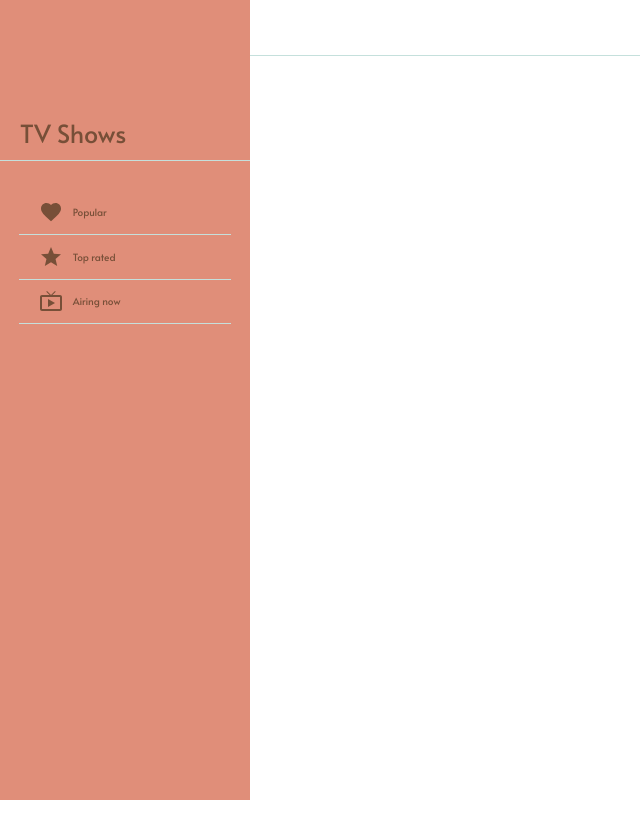
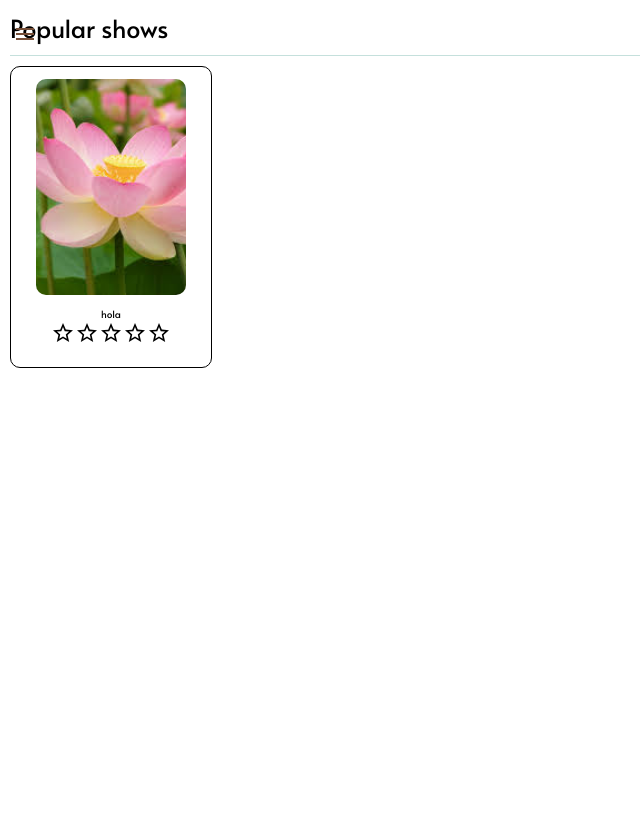
Before and after one commit to Yaremi18/tv-shows, a React (Create React App) app: page / in a window 1280 px wide. Shown: the whole page, without its empty margins (0-640 px from the left). Built offline with nearby package versions, Linux system fonts and the light colour scheme.

Commit message:
refactor: Animation on sideMenu when is opened or closed it

```diff
--- a/src/App.js
+++ /dev/null
@@ -1,15 +0,0 @@
-import React from 'react';
-import { BrowserRouter as Router } from 'react-router-dom';
-import Routes from './Routes';
-import SideMenu from './components/molecules/SideMenu';
-
-function App() {
-  return (
-    <Router>
-      <SideMenu />
-      <Routes />
-    </Router>
-  );
-};
-
-export default App;
--- a/src/components/molecules/SideMenu/index.js
+++ b/src/components/molecules/SideMenu/index.js
@@ -26,22 +26,12 @@ const menuOptions = [{
     icon: 'LiveTv',
 }];
 
-const SideMenu = () => {
+const SideMenu = ({ isOpen }) => {
 
     const { width: screenWidth } = useScreenSize()
 
-    console.log(sizes.mobileL, screenWidth)
-
-    const canFixed = screenWidth > sizes.tablet
-
-    console.log(canFixed)
-
-
-    const [isOpen, setIsOpen] = useState(true);
-    const [isFixed, setIsFixed] = useState(true);
-
-    return isOpen && (
-        <SideMenuWrapper isFixed={isFixed}>
+    return (
+        <SideMenuWrapper isOpen={isOpen}>
             <HeaderWrapper>
                 <Text type="header-1" color="primary">TV Shows</Text>
             </HeaderWrapper>
--- a/src/components/molecules/SideMenu/style.js
+++ b/src/components/molecules/SideMenu/style.js
@@ -20,16 +20,21 @@ export const SideMenuWrapper = styled.div`
     background: ${theme.colors.secondary};
 
     @media ${device.mobileS} {
-        width: ${({ isFixed }) => (isFixed ? width.colapsed.size1 : '50px'  )};
+        width: ${width.colapsed.size1};
     }
 
     @media ${device.mobileL} {
-        width: ${({ isFixed }) => (isFixed ? width.colapsed.size2 : '50px'  )};
+        width: ${width.colapsed.size2};
     }
 
     @media ${device.tablet} {
-        width: ${({ isFixed }) => (isFixed ? width.colapsed.size3 : '50px'  )};
+        width: ${width.colapsed.size3};
     }
+    z-index: 999;
+    transition: transform 0.4s ease-out;
+    ${({ isOpen }) => isOpen
+    ? ` transform: translateX(0);`
+    : ` transform: translateX(-100%);`}
 `;
 
 export const shareCss = css`
@@ -41,7 +46,6 @@ export const shareCss = css`
 export const HeaderWrapper = styled.div`
     display: flex;
     align-items: flex-end;
-    // justify-content: center;
     height: 20%;
     padding-left: 20px;
 `
--- /dev/null
+++ b/src/components/organisms/Main/index.js
@@ -0,0 +1,34 @@
+import React, { useState, useCallback } from 'react';
+import { BrowserRouter as Router } from 'react-router-dom';
+import Routes from '../../../Routes';
+import SideMenu from '../../molecules/SideMenu';
+import {
+  SideMenuToggle,
+  HeaderWrapper,
+  Backdrop,
+} from './style'
+import Icon from '../../atoms/Icon';
+
+function App() {
+  const [isOpen, setIsOpen] = useState(false)
+
+  const onSideMenuToggle = useCallback(() => (
+    setIsOpen(prev => !prev)
+  ), [])
+
+  return (
+    <Router>
+      <HeaderWrapper>
+        <SideMenuToggle onClick={onSideMenuToggle}>
+          <Icon color="primary" name="Menu" />
+        </SideMenuToggle>
+      </HeaderWrapper>
+
+      <SideMenu isOpen={isOpen} />
+      {isOpen && <Backdrop onClick={onSideMenuToggle}/>}
+      <Routes />
+    </Router>
+  );
+};
+
+export default App;
--- /dev/null
+++ b/src/components/organisms/Main/style.js
@@ -0,0 +1,31 @@
+import styled from 'styled-components/macro'
+
+export const SideMenuToggle = styled.button`
+    margin: 0px;
+    padding: 0px;
+    outline: none;
+    width: 30px;
+    height: 30px;
+    background: transparent;
+    border: none;
+
+    position: absolute;
+    top: 20px;
+    left: 10px;
+
+`
+
+export const HeaderWrapper = styled.div`
+    position: absolute;
+    display: flex;
+`
+
+export const Backdrop = styled.div`
+    position: fixed;
+    width: 100%;
+    height: 100%;
+    background: rgba(0,0,0,0.3);
+    z-index: 100;
+    top: 0;
+    right: 0;
+`
--- a/src/index.js
+++ b/src/index.js
@@ -1,6 +1,6 @@
 import React from 'react';
 import ReactDOM from 'react-dom';
-import App from './App';
+import App from './components/organisms/Main';
 import * as serviceWorker from './serviceWorker';
 
 ReactDOM.render(
```
